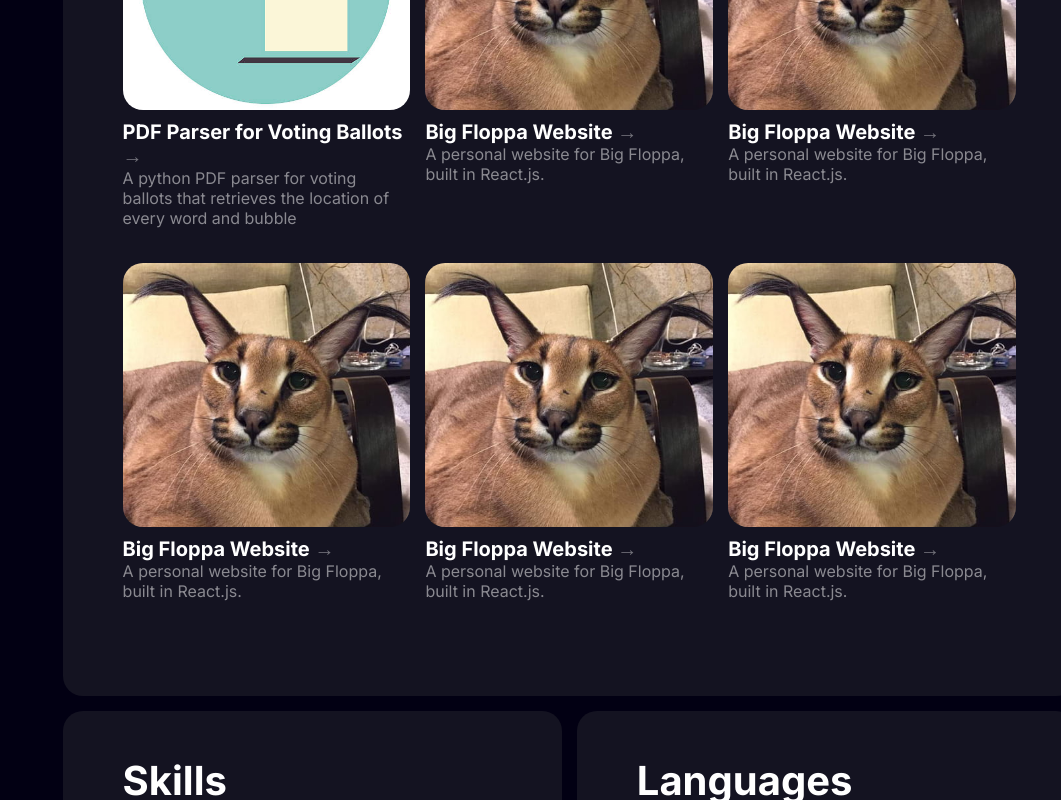
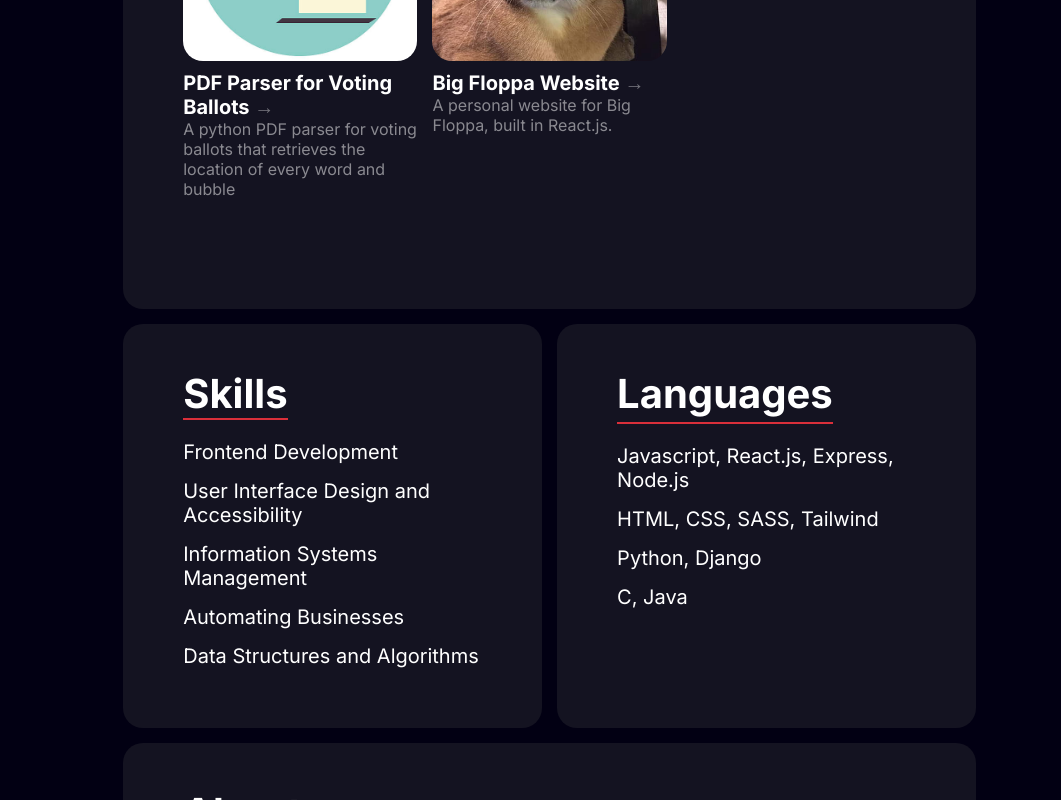
Before and after one commit to AlanDuong07/AlanDuong07.github.io, a React (Create React App) app: page / in a window 1280 px wide. Shown: the part 740-1540 px from the top of the page, without its empty margins (219-1280 px from the left). Built offline with nearby package versions, Linux system fonts and the light colour scheme.

Commit message:
fixed centering issues on entire site, removed some test projects fixed spacing issues on test projects

```diff
--- a/src/components/homepage/portfolio.js
+++ b/src/components/homepage/portfolio.js
@@ -20,26 +20,6 @@ function portfolio() {
                         image={BigFloppa}
                         title="Big Floppa Website"
                         description="A personal website for Big Floppa, built in React.js."/>
-                    <ProjectCard
-                        linkto="/"
-                        image={BigFloppa}
-                        title="Big Floppa Website"
-                        description="A personal website for Big Floppa, built in React.js."/>
-                    <ProjectCard
-                        linkto="/"
-                        image={BigFloppa}
-                        title="Big Floppa Website"
-                        description="A personal website for Big Floppa, built in React.js."/>
-                    <ProjectCard
-                        linkto="/"
-                        image={BigFloppa}
-                        title="Big Floppa Website"
-                        description="A personal website for Big Floppa, built in React.js."/>
-                    <ProjectCard
-                        linkto="/"
-                        image={BigFloppa}
-                        title="Big Floppa Website"
-                        description="A personal website for Big Floppa, built in React.js."/>
                 </div>
             </div>}
         </div>
--- a/src/components/homepage/softwares.js
+++ b/src/components/homepage/softwares.js
@@ -9,7 +9,7 @@ function softwares() {
                         <li>Javascript, React.js, Express, Node.js</li>
                         <li>HTML, CSS, SASS, Tailwind</li>
                         <li>Python, Django</li>
-                        <li>C</li>
+                        <li>C, Java</li>
                     </ul>
             </div>
         </div>
--- a/src/styles/components.scss
+++ b/src/styles/components.scss
@@ -192,7 +192,7 @@ $medium-margin: 45px;
 
         #project-grid {
             display: grid;
-            grid-template-columns: auto auto auto;
+            grid-template-columns: 1fr 1fr 1fr;
             grid-template-rows: auto auto auto;
             grid-gap: 15px;
             .project-card {
--- a/src/styles/layout.scss
+++ b/src/styles/layout.scss
@@ -2,7 +2,7 @@
     display: flex;
     justify-content: center;
     /* border: 1px solid white; */
-    margin: 0 auto;
+    margin: 0 100px;
     min-width: 1024px;
     max-width: 1440px;
     height: auto;
@@ -12,9 +12,9 @@
 
 .nav-container {
     display: flex;
-    width: 22%;
+    width: fit-content;
     height: auto;
-    /* border: 1px solid red; */
+    // border: 1px solid red;
     margin-top: 30px;
     margin-bottom: 30px;
 }
```
Also changed, not shown: 6 other files (tests, documents, lock files or other folders).
